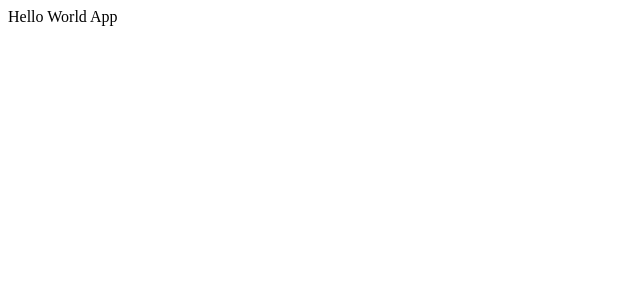
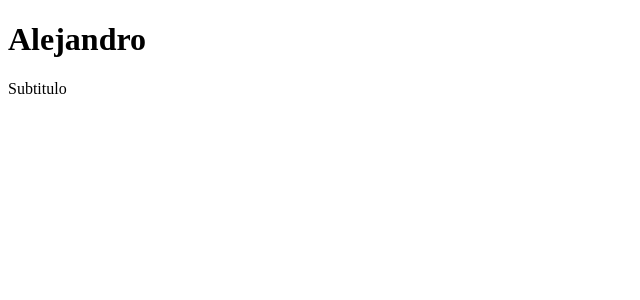
Before and after one commit to sejotaz/React-curso, a React (Vite) app in the folder 03-counter-app-vite/: page / in a window 1280 px wide. Shown: the top 300 px of the page, without its empty margins (0-640 px from the left). Built offline with nearby package versions, Linux system fonts and the light colour scheme.

Commit message:
Primer componente con Fragment

```diff
--- a/03-counter-app-vite/package.json
+++ b/03-counter-app-vite/package.json
@@ -21,6 +21,6 @@
     "eslint-plugin-react": "^7.33.2",
     "eslint-plugin-react-hooks": "^4.6.0",
     "eslint-plugin-react-refresh": "^0.4.5",
-    "vite": "^5.0.8"
+    "vite": "^5.2.6"
   }
 }
--- /dev/null
+++ b/03-counter-app-vite/src/FirstApp.jsx
@@ -0,0 +1,8 @@
+export const FirstApp = () => {
+  return (
+    <>
+      <h1>Alejandro</h1>
+      <p>Subtitulo</p>
+    </>
+  )
+}
--- a/03-counter-app-vite/src/main.jsx
+++ b/03-counter-app-vite/src/main.jsx
@@ -1,13 +1,13 @@
 import React from 'react'
 import ReactDOM from 'react-dom/client'
 import { HelloWorldApp } from './HelloWorldApp'
-
+import { FirstApp } from './FirstApp'
 
 
 
 
 ReactDOM.createRoot(document.getElementById('root')).render(
   <React.StrictMode>
-    <HelloWorldApp/>
+    <FirstApp/>
   </React.StrictMode>
 )
```
Also changed, not shown: 1 other file (tests, documents, lock files or other folders).
